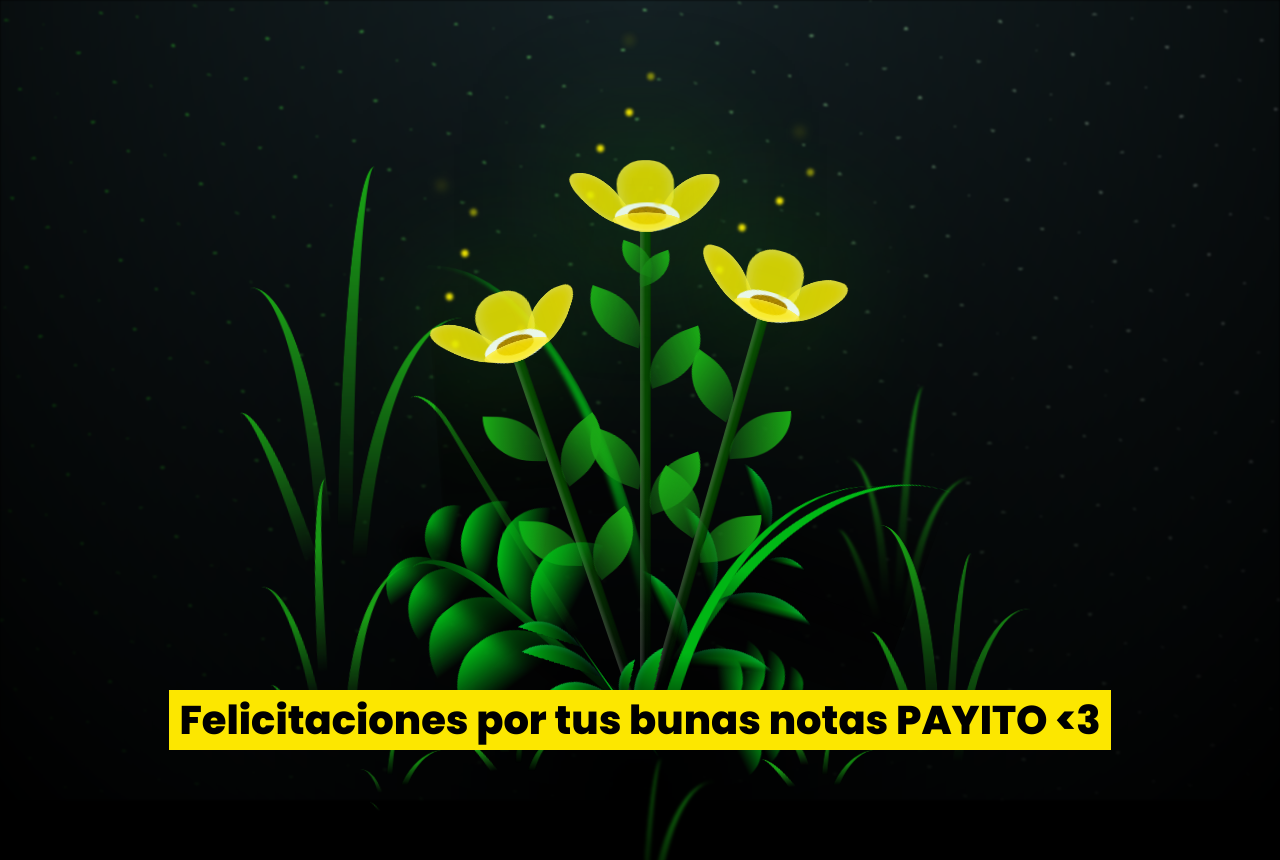
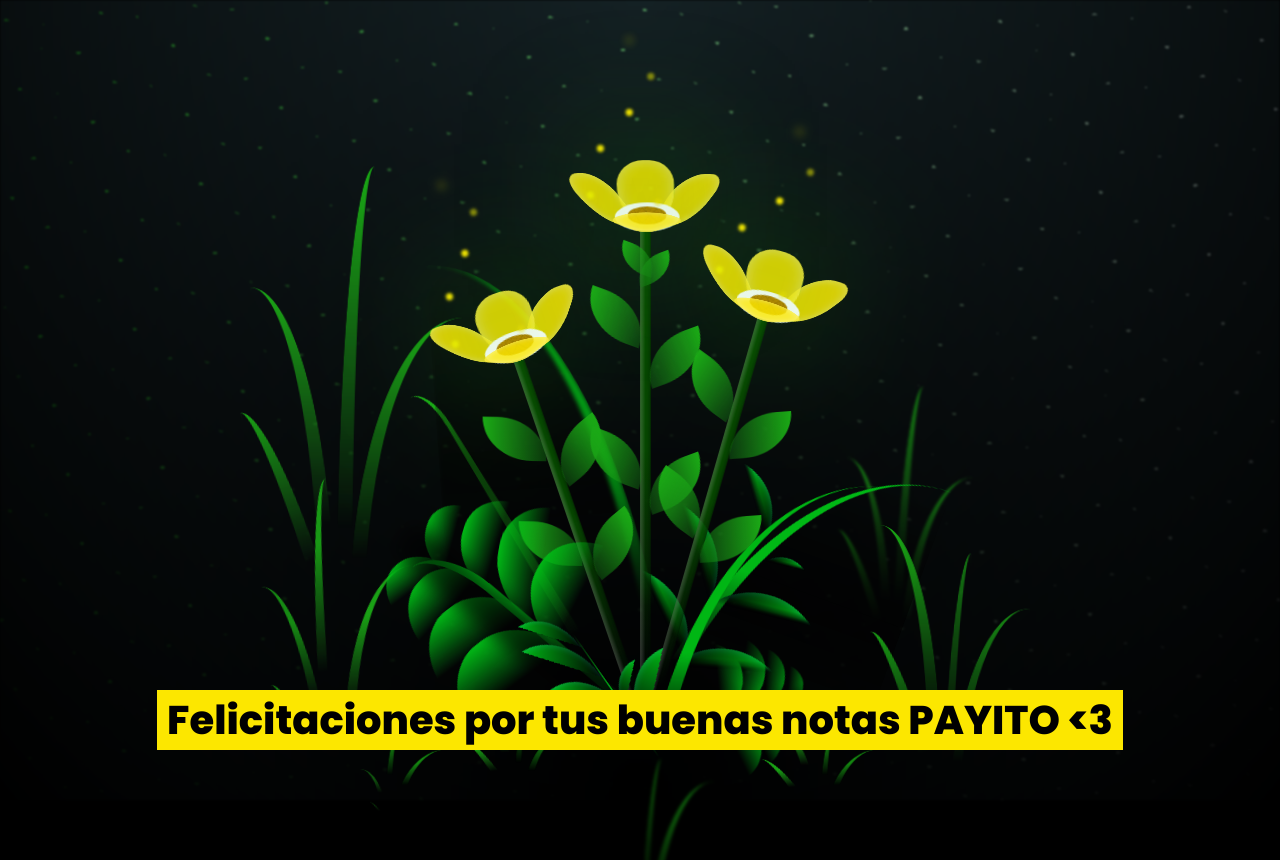
Before and after one commit to tommy-jar/FloresAmarillasv.01, a plain HTML site: page index.html in a window 1280 px wide. Shown: the top 860 px of the page. Drawn offline with Linux system fonts and the light colour scheme.

Commit message:
Update index.html

```diff
--- a/index.html
+++ b/index.html
@@ -306,7 +306,7 @@
       </div>
     </div>
   </div>
-  <div class="message"> Felicitaciones por tus bunas notas PAYITO <3</div>
+  <div class="message">Felicitaciones por tus buenas notas PAYITO <3</div>
 </body>
 <!-- partial -->
   <script  src="./script.js"></script>
```
